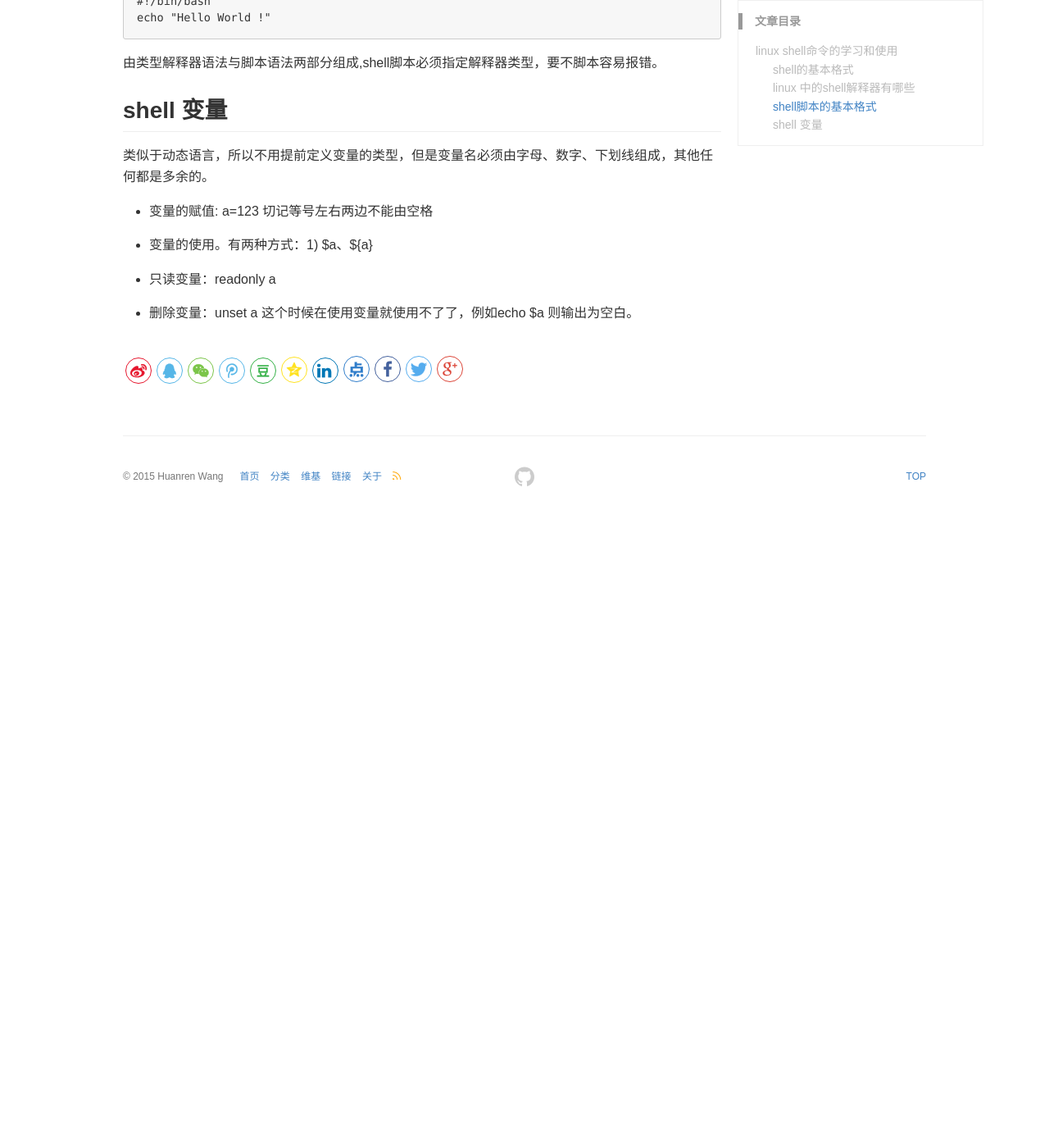
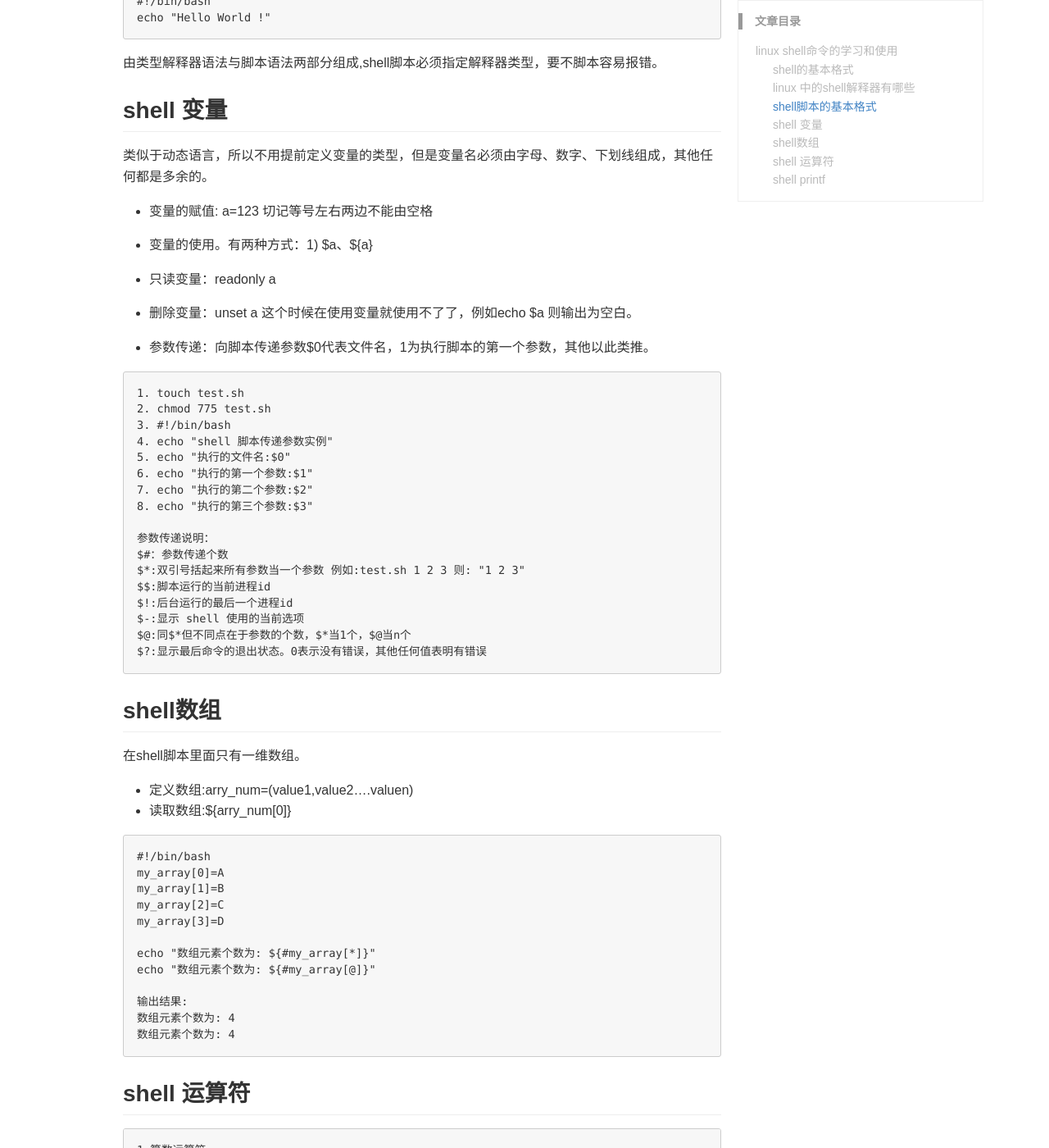
Before and after one commit to huanrenwang/wanghr.github.io, a Jekyll site: the page built from _posts/2019-08-26-linux-shell.md, in a window 1280 px wide and 1400 px high, scrolled down 781 px. Shown: the whole window at 82% size. Built offline with Jekyll 4.4.1, drawn with Linux system fonts in a browser that asks for light colours; our own code applies the rules of GitHub Pages for plain Markdown files; comment, search, counter and statistics services are not loaded; before the commit the page ends 1411 px from its top, so only the background shows below that; some of the changed text lies outside the part shown.

Commit message:
增加新的文章

````diff
--- a/_posts/2019-08-26-linux-shell.md
+++ b/_posts/2019-08-26-linux-shell.md
@@ -43,3 +43,150 @@ echo "Hello World !"
 * 只读变量：readonly a
 
 * 删除变量：unset a  这个时候在使用变量就使用不了了，例如echo $a 则输出为空白。
+
+
+* 参数传递：向脚本传递参数$0代表文件名，1为执行脚本的第一个参数，其他以此类推。
+
+```
+1. touch test.sh
+2. chmod 775 test.sh
+3. #!/bin/bash
+4. echo "shell 脚本传递参数实例"
+5. echo "执行的文件名:$0"
+6. echo "执行的第一个参数:$1"
+7. echo "执行的第二个参数:$2"
+8. echo "执行的第三个参数:$3"
+
+参数传递说明：
+$#：参数传递个数
+$*:双引号括起来所有参数当一个参数 例如:test.sh 1 2 3 则: "1 2 3"
+$$:脚本运行的当前进程id
+$!:后台运行的最后一个进程id
+$-:显示 shell 使用的当前选项
+$@:同$*但不同点在于参数的个数，$*当1个，$@当n个
+$?:显示最后命令的退出状态。0表示没有错误，其他任何值表明有错误
+```
+
+## shell数组
+
+在shell脚本里面只有一维数组。
+
+* 定义数组:arry_num=(value1,value2....valuen)
+* 读取数组:${arry_num[0]}
+
+```
+#!/bin/bash
+my_array[0]=A
+my_array[1]=B
+my_array[2]=C
+my_array[3]=D
+
+echo "数组元素个数为: ${#my_array[*]}"
+echo "数组元素个数为: ${#my_array[@]}"
+
+输出结果:
+数组元素个数为: 4
+数组元素个数为: 4
+```
+## shell 运算符
+
+```
+1.算数运算符
+
++	加法	`expr $a + $b` 结果为 30。
+-	减法	`expr $a - $b` 结果为 -10。
+*	乘法	`expr $a \* $b` 结果为  200。
+/	除法	`expr $b / $a` 结果为 2。
+%	取余	`expr $b % $a` 结果为 0。
+=	赋值	a=$b 将把变量 b 的值赋给 a。
+==	相等。用于比较两个数字，相同则返回 true。[ $a == $b ] 返回 false。
+!=	不相等。用于比较两个数字，不相同则返回 true。[ $a != $b ] 返回 true
+
+例如:
+val=`expr 2+2`
+echo $val
+
+注意：条件表达式要放在方括号之间，并且要有空格，例如: [$a==$b] 是错误的，必须写成 [ $a == $b ]。乘法必须要有"\"且"\*"
+左右要有空格
+
+2.比较运算符（关系运算符）
+
+-eq	检测两个数是否相等，相等返回 true。	[ $a -eq $b ] 返回 false。
+-ne	检测两个数是否不相等，不相等返回 true。	[ $a -ne $b ] 返回 true。
+-gt	检测左边的数是否大于右边的，如果是，则返回 true。	[ $a -gt $b ] 返回 false。
+-lt	检测左边的数是否小于右边的，如果是，则返回 true。	[ $a -lt $b ] 返回 true。
+-ge	检测左边的数是否大于等于右边的，如果是，则返回 true。	[ $a -ge $b ] 返回 false。
+-le	检测左边的数是否小于等于右边的，如果是，则返回 true。	[ $a -le $b ] 返回 true。
+
+#!/bin/bash
+
+a=10
+b=20
+
+if [ $a -eq $b ]
+then
+   echo "$a -eq $b : a 等于 b"
+else
+   echo "$a -eq $b: a 不等于 b"
+fi
+if [ $a -ne $b ]
+then
+   echo "$a -ne $b: a 不等于 b"
+else
+   echo "$a -ne $b : a 等于 b"
+fi
+if [ $a -gt $b ]
+then
+   echo "$a -gt $b: a 大于 b"
+else
+   echo "$a -gt $b: a 不大于 b"
+fi
+if [ $a -lt $b ]
+then
+   echo "$a -lt $b: a 小于 b"
+else
+   echo "$a -lt $b: a 不小于 b"
+fi
+if [ $a -ge $b ]
+then
+   echo "$a -ge $b: a 大于或等于 b"
+else
+   echo "$a -ge $b: a 小于 b"
+fi
+if [ $a -le $b ]
+then
+   echo "$a -le $b: a 小于或等于 b"
+else
+   echo "$a -le $b: a 大于 b"
+fi
+
+
+3.布尔运算符
+!	非运算，表达式为 true 则返回 false，否则返回 true。	[ ! false ] 返回 true。
+-o	或运算，有一个表达式为 true 则返回 true。[ $a -lt 20 -o $b -gt 100 ] 返回 true。
+-a	与运算，两个表达式都为 true 才返回 true。[ $a -lt 20 -a $b -gt 100 ] 返回 false
+
+4.逻辑运算符
+&&	逻辑的 AND	[[ $a -lt 100 && $b -gt 100 ]] 返回 false
+||	逻辑的 OR	[[ $a -lt 100 || $b -gt 100 ]] 返回 true
+
+5.字符串运算符
+
+=	检测两个字符串是否相等，相等返回 true。[ $a = $b ] 返回 false。
+!=	检测两个字符串是否相等，不相等返回 true。[ $a != $b ] 返回 true。
+-z	检测字符串长度是否为0，为0返回 true。[ -z $a ] 返回 false。
+-n	检测字符串长度是否为0，不为0返回 true。[ -n "$a" ] 返回 true。
+$	检测字符串是否为空，不为空返回 true。[ $a ] 返回 true。
+
+```
+## shell printf
+
+printf 使用引用文本或空格分隔的参数，外面可以在 printf 中使用格式化字符串，还可以制定字符串的宽度、左右对齐方式等。默认 printf 不会像 echo 自动添加换行符，我们可以手动添加 \n。
+
+printf  format-string  [arguments...]
+
+%s %c %d %f都是格式替代符
+
+%-10s 指一个宽度为10个字符（-表示左对齐，没有则表示右对齐），任何字符都会被显示在10个字符宽的字符内，如果不足则自动以空格填充，超过也会将内容全部显示出来。
+
+%-4.2f 指格式化为小数，其中.2指保留2位小数
````
